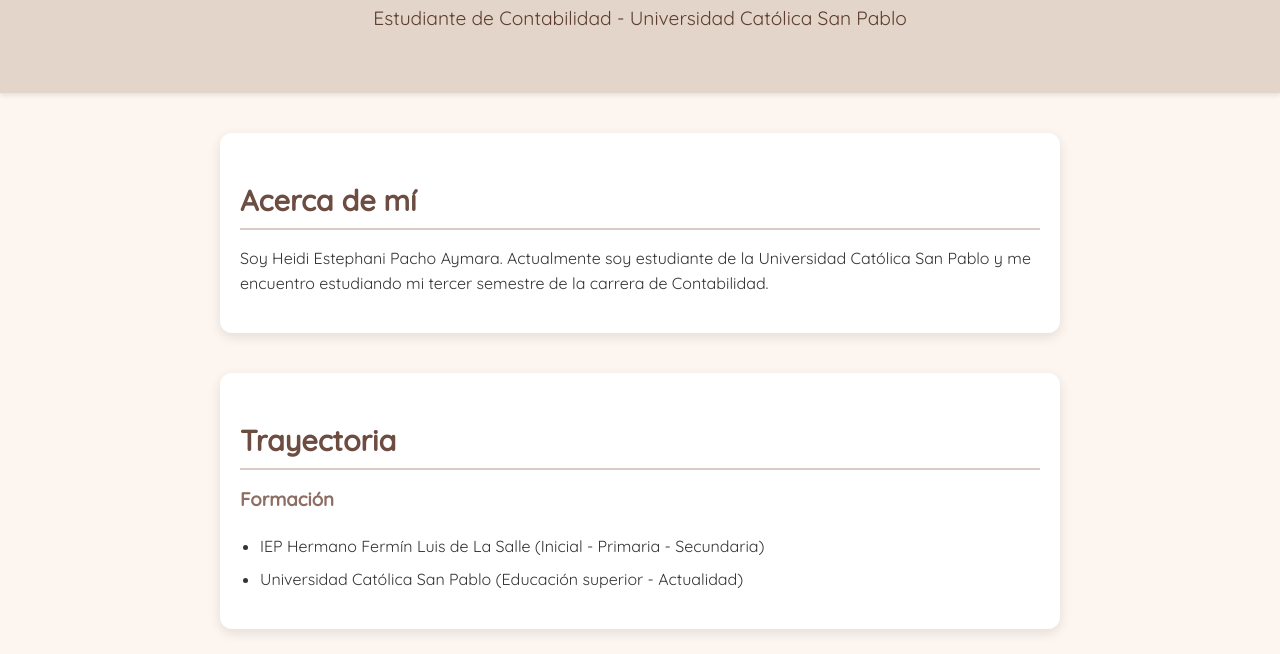
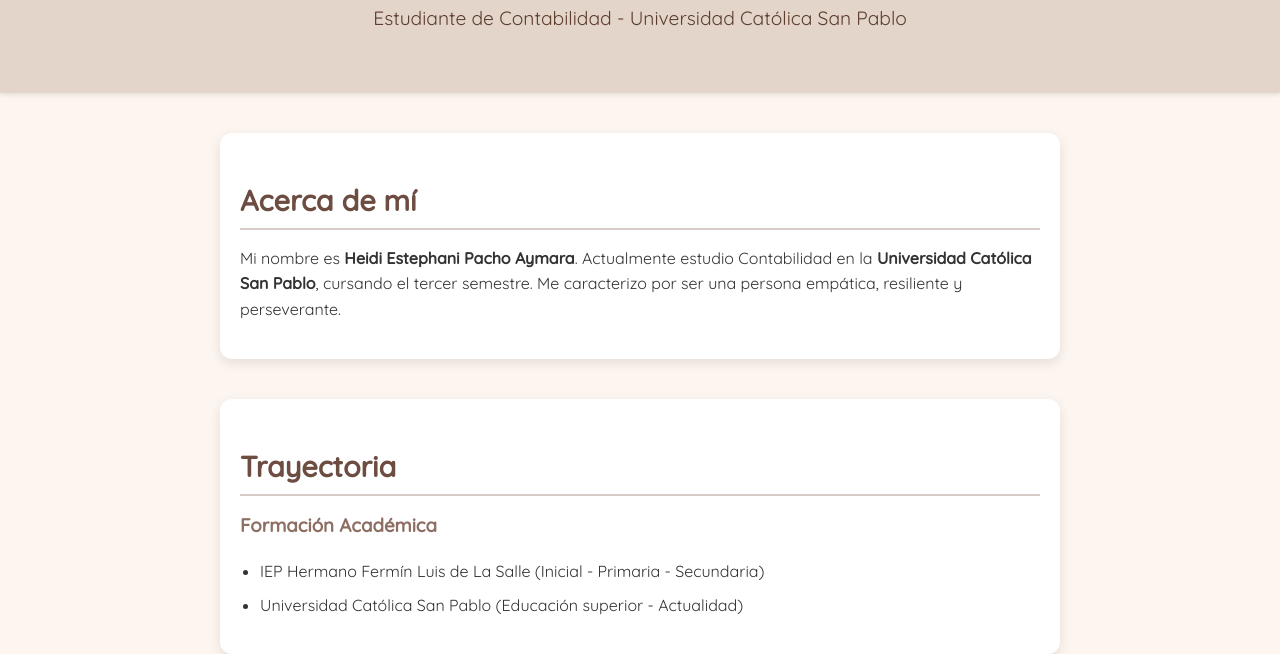
Before and after one commit to HeidiPacho/HeidiEstephaniPachoAymara, a plain HTML site: page index.html in a window 1280 px wide. Shown: the part 147-801 px from the top of the page. Drawn offline with nearby package versions, Linux system fonts and the light colour scheme.

Commit message:
Update index.html

```diff
--- a/index.html
+++ b/index.html
@@ -1,12 +1,12 @@
-
 <!DOCTYPE html>
 <html lang="es">
 <head>
   <meta charset="UTF-8">
   <meta name="viewport" content="width=device-width, initial-scale=1.0">
   <title>Heidi Estephani Pacho Aymara</title>
-  <meta name="description" content="Página personal de Heidi Estephani Pacho Aymara, estudiante de Contabilidad en la Universidad Católica San Pablo.">
-  <meta name="keywords" content="Heidi Pacho, Contabilidad, Universidad Católica San Pablo, estudiante, página web, USCP, Perú">
+  <meta name="description" content="Página personal de Heidi Estephani Pacho Aymara, estudiante de Contabilidad en la Universidad Católica San Pablo. Información académica, aptitudes y enlaces de contacto.">
+  <meta name="keywords" content="Heidi Pacho, Contabilidad, Universidad Católica San Pablo, USCP, página personal, estudiante, Perú, HTML, página web, GitHub Pages">
+  <meta name="author" content="Heidi Estephani Pacho Aymara">
   <link rel="stylesheet" href="estilos.css">
 </head>
 <body>
@@ -17,12 +17,12 @@
 
   <section>
     <h2>Acerca de mí</h2>
-    <p>Soy Heidi Estephani Pacho Aymara. Actualmente soy estudiante de la Universidad Católica San Pablo y me encuentro estudiando mi tercer semestre de la carrera de Contabilidad.</p>
+    <p>Mi nombre es <strong>Heidi Estephani Pacho Aymara</strong>. Actualmente estudio Contabilidad en la <strong>Universidad Católica San Pablo</strong>, cursando el tercer semestre. Me caracterizo por ser una persona empática, resiliente y perseverante.</p>
   </section>
 
   <section>
     <h2>Trayectoria</h2>
-    <h3>Formación</h3>
+    <h3>Formación Académica</h3>
     <ul>
       <li>IEP Hermano Fermín Luis de La Salle (Inicial - Primaria - Secundaria)</li>
       <li>Universidad Católica San Pablo (Educación superior - Actualidad)</li>
@@ -69,7 +69,7 @@
   </section>
 
   <footer>
-    <p>© 2025 Heidi Pacho</p>
+    <p>© 2025 Heidi Estephani Pacho Aymara</p>
   </footer>
 </body>
 </html>
```
